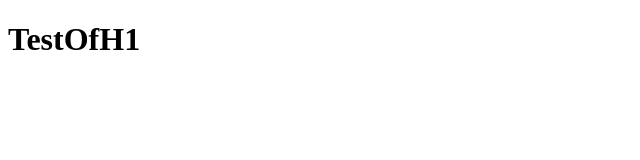
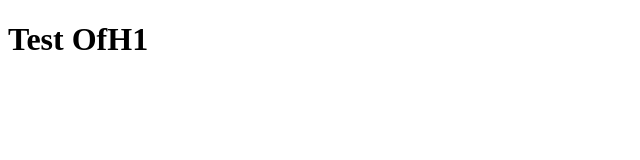
Before and after one commit to LividPython/TestWebsite, a plain HTML site: page index.html in a window 1280 px wide. Shown: the full height of the page, 0-640 px from the left. Drawn offline with Linux system fonts and the light colour scheme.

Commit message:
Bbbgb
 JH(

```diff
--- a/index.html
+++ b/index.html
@@ -7,7 +7,7 @@
   </head>
 
   <body>
-    <h1>TestOfH1</h1>
+    <h1>Test OfH1</h1>
 
 
   </body>
```
